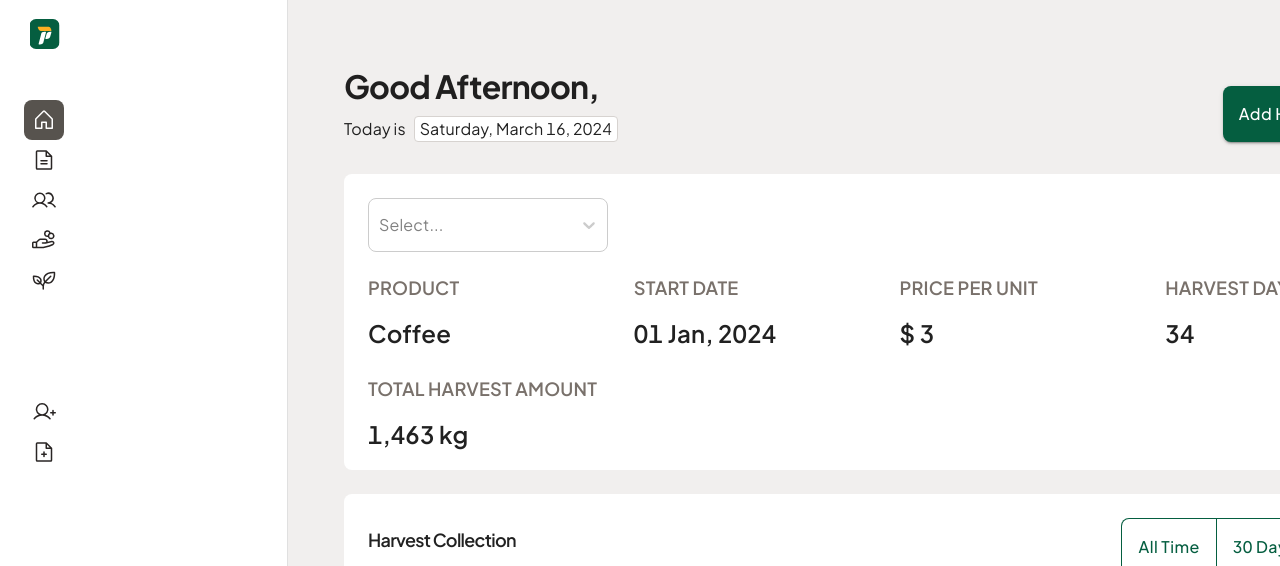
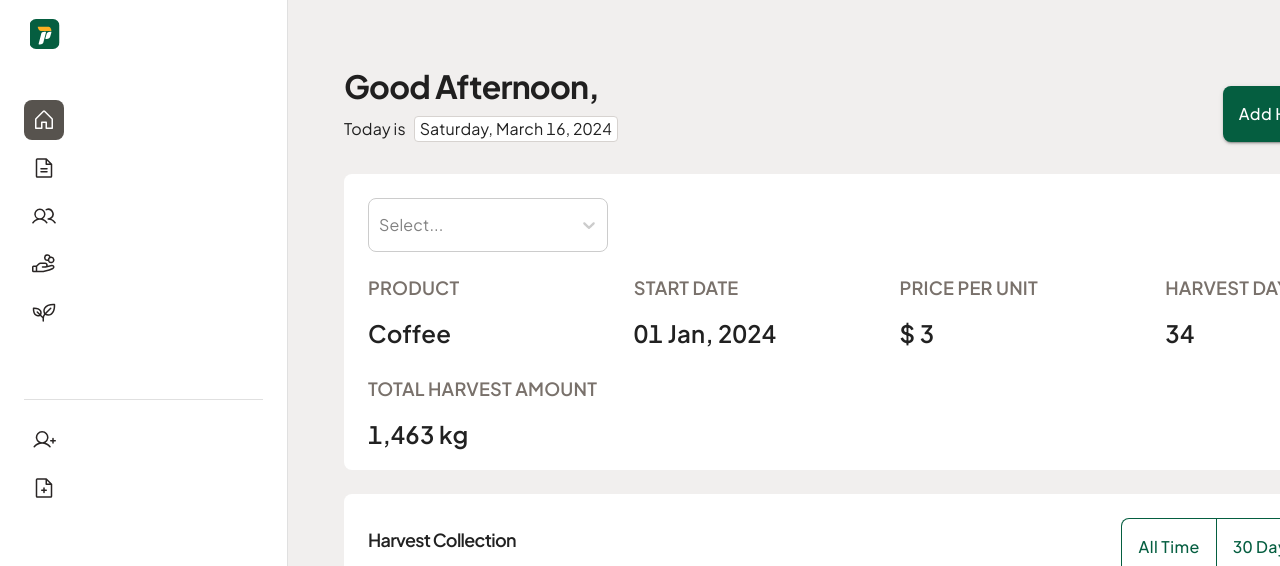
Before and after one commit to LangaraVoyagers/Plowterra, a React (Vite) app: page / in a window 1280 px wide. Both pictures are taken after a click on the button "Close sidebar". Shown: the top 566 px of the page. Built offline with nearby package versions, Linux system fonts and the light colour scheme; no server answers; what ajv-errors, ajv-keywords would draw is missing.

Commit message:
feat: input styles

```diff
--- a/src/components/harvestLogs/HarvestLogDrawer.tsx
+++ b/src/components/harvestLogs/HarvestLogDrawer.tsx
@@ -367,6 +367,7 @@ const HarvestLogDrawer = ({
           <Button
             disabled={isLoading}
             onClick={harvestLogId ? hideEdit : onCreateHarvestLogClose}
+            variant="outlined"
           >
             {intl.formatMessage({
               id: "button.cancel",
--- a/src/components/seasons/SeasonDrawer.tsx
+++ b/src/components/seasons/SeasonDrawer.tsx
@@ -354,6 +354,7 @@ const SeasonDrawer = ({ dismiss, seasonId, ...props }: SeasonDrawerProps) => {
             <Button
               disabled={isLoading || isDeleting}
               onClick={seasonId ? hideEdit : onCreateSeasonClose}
+              variant="outlined"
             >
               {intl.formatMessage({
                 id: "button.cancel",
@@ -735,7 +736,7 @@ const SeasonDrawer = ({ dismiss, seasonId, ...props }: SeasonDrawerProps) => {
     <DrawerContainer
       footer={
         <Box display="flex" justifyContent="space-between">
-          <Button variant="outlined" onClick={onCreateSeasonClose}>
+          <Button onClick={onCreateSeasonClose}>
             {intl.formatMessage({
               id: "button.back",
               defaultMessage: "Back",
--- a/src/layouts/MainLayout.tsx
+++ b/src/layouts/MainLayout.tsx
@@ -1,5 +1,5 @@
 import { BodyText, Label } from "ui/Typography";
-import { Box, IconButton, List, useMediaQuery } from "@mui/material";
+import { Box, Divider, IconButton, List, useMediaQuery } from "@mui/material";
 import { CSSObject, Theme, styled, useTheme } from "@mui/material/styles";
 import {
   FilePlus,
@@ -10,7 +10,7 @@ import {
   Plant,
   UserPlus,
   Users,
-} from "@phosphor-icons/react"
+} from "@phosphor-icons/react";
 
 import { FormattedMessage } from "react-intl";
 import ListItem from "@mui/material/ListItem";
@@ -30,7 +30,6 @@ import paths from "shared/paths";
 import { usePersistedState } from "hooks/usePersistedState";
 import { useState } from "react";
 import { useThemMode } from "context/ThemeProvider";
-
 
 const DRAWER_WIDTH = 288;
 
@@ -220,7 +219,13 @@ export default function MainLayout() {
             />
           </Label>
         </Box>
-        <List>
+        <List
+          sx={{
+            display: "flex",
+            flexDirection: "column",
+            gap: "0.5rem",
+          }}
+        >
           {sidebarItems.map(({ title, icon, href }, index) => (
             <SidebarMenuItem
               key={index}
@@ -233,7 +238,8 @@ export default function MainLayout() {
         </List>
         {/* <Divider /> */}
 
-        <Box paddingLeft="1.5rem" mt="3.25rem" sx={{ opacity: open ? 1 : 0 }}>
+        {open ? (
+          <Box paddingLeft="1.5rem" mt="3rem">
             <Label color="grey-500" size="xs" fontWeight="SemiBold">
               <FormattedMessage
                 id="sidebar.quick_actions"
@@ -241,7 +247,24 @@ export default function MainLayout() {
               />
             </Label>
           </Box>
-        <List>
+        ) : (
+          <Divider
+            sx={{
+              marginX: "1.5rem",
+              marginTop: "2.25rem",
+              marginBottom: "0.75rem",
+              height: "1.5rem",
+            }}
+          />
+        )}
+
+        <List
+          sx={{
+            display: "flex",
+            flexDirection: "column",
+            gap: "0.5rem",
+          }}
+        >
           {quickActions.map((data, index) => (
             <SidebarMenuItem
               key={index}
--- a/src/pages/Pickers/Pickers.tsx
+++ b/src/pages/Pickers/Pickers.tsx
@@ -84,7 +84,7 @@ const columns: GridColDef[] = [
   {
     field: "contactPhone",
     headerName: "",
-    width: 150,
+    minWidth: 150,
     flex: 1,
     sortable: false,
     valueGetter: (params: GridValueGetterParams<IPickerResponse>) =>
--- a/src/theme.tsx
+++ b/src/theme.tsx
@@ -97,6 +97,37 @@ const themeOptions = (mode: PaletteMode): ThemeOptions => {
           background: ${colors.secondary[100]};
         }
         `,
+      },
+      MuiInputBase: {
+        styleOverrides: {
+          root: {
+            styles: `
+              :focus-within {
+                outline: 3px solid ${colors.primary[100]} !important;
+              }
+
+             :active{
+              outline: 3px solid ${colors.primary[100]} !important;
+             }
+
+             ::selection {
+              outline: 3px solid ${colors.primary[100]} !important;
+            }
+          `,
+          },
+        },
+        variants: [
+          {
+            props: {},
+            style: ({ theme }) => {
+              return {
+                background: theme.palette.background.paper,
+                borderRadius: "0.5rem !important",
+                border: theme.palette.grey[50],
+              };
+            },
+          },
+        ],
       },
       MuiTypography: {
         variants: [
```
Lines whose indentation alone changed are shown as unchanged.
